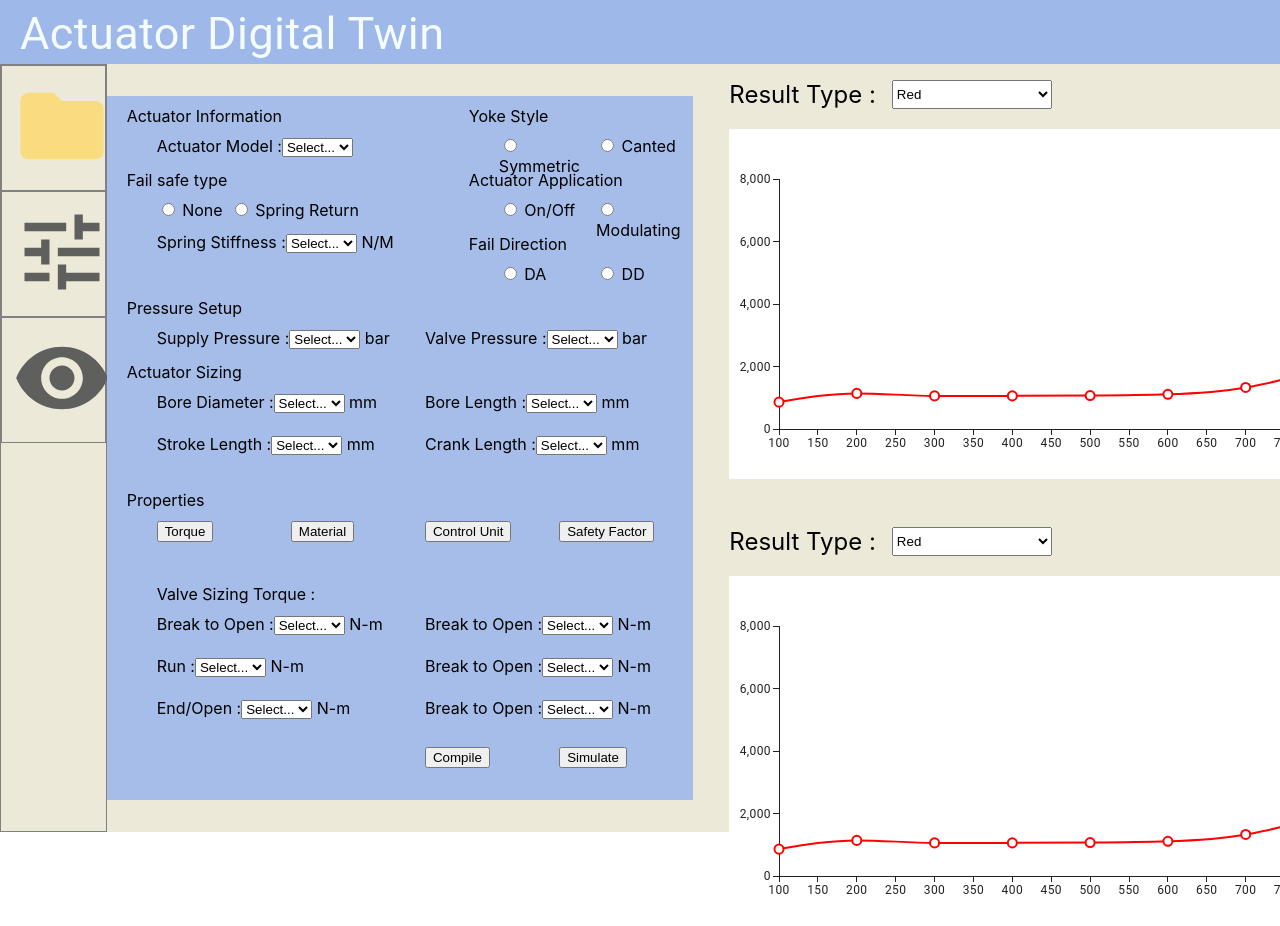
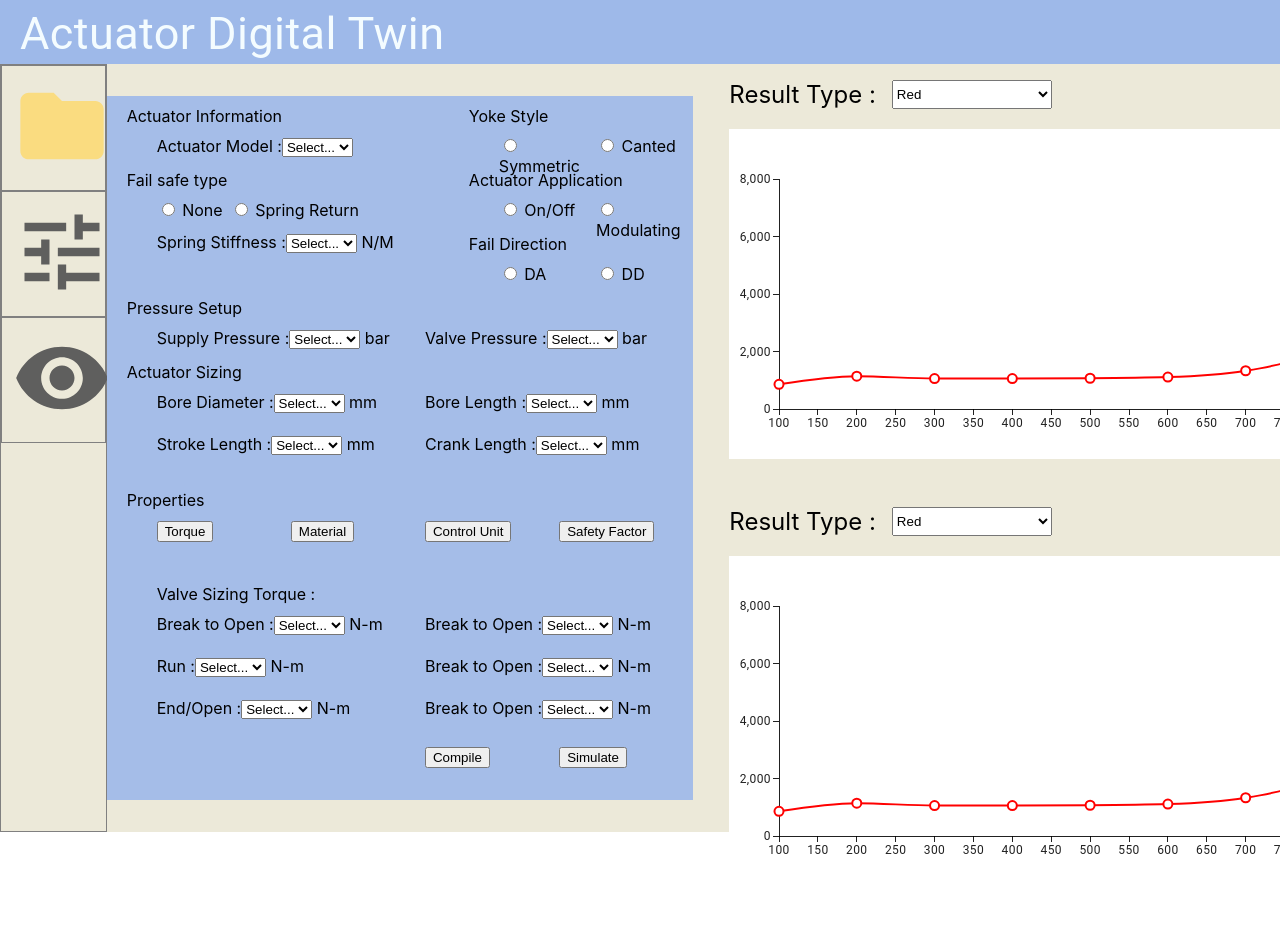
Before and after one commit to adesh6601/digital-twin, a React (Create React App) app: page / in a window 1280 px wide. Shown: the top 926 px of the page. After the commit the page ends 886 px from the top, so only its background shows below. Built offline with nearby package versions, Linux system fonts and the light colour scheme.

Commit message:
minor-changes-regarding- graph-size

```diff
--- a/src/component/Graphs.js
+++ b/src/component/Graphs.js
@@ -86,7 +86,7 @@ function Graphs() {
               },
             ]}
             width={800}
-            height={350}
+            height={330}
           />
         </div>
       </Grid>
@@ -109,7 +109,7 @@ function Graphs() {
         </div>
       </Grid>
 
-      <Grid>
+      <Grid style={{marginBottom : ""}}>
         <div className={classes.graphContainer2}>
           <LineChart
             xAxis={[{ data: xValues }]}
@@ -120,7 +120,7 @@ function Graphs() {
               },
             ]}
             width={800}
-            height={350}
+            height={330}
           />
         </div>
       </Grid>
```
